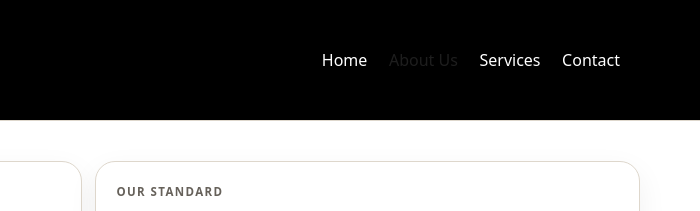
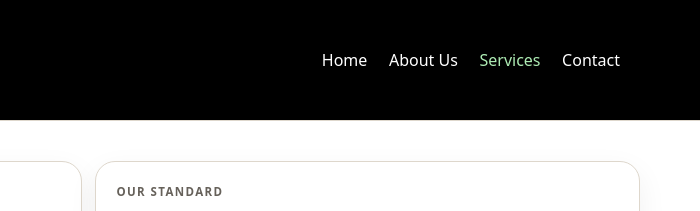
Before and after one commit to Aidan-Bourque/amari, a plain HTML site: page about.html in a window 1280 px wide. Shown: the top 211 px of the page, 580-1280 px from the left. Drawn offline with nearby package versions, Linux system fonts and the light colour scheme.

Commit message:
changed hover color

```diff
--- a/about.html
+++ b/about.html
@@ -24,10 +24,10 @@
             <a class="nav-link" href="index.html">Home</a>
             </li>
             <li class="nav-item">
-            <a class="nav-link active" aria-current="page" href="about.html">About Us</a>
+            <a class="nav-link" href="about.html">About Us</a>
             </li>
             <li class="nav-item">
-            <a class="nav-link" href="services.html">Services</a>
+            <a class="nav-link active" aria-current="page" href="services.html">Services</a>
             </li>
             <li class="nav-item">
             <a class="nav-link" href="contact.html">Contact</a>
@@ -36,7 +36,6 @@
         </div>
     </div>
     </nav>
-
     <main class="page-shell">
         <section class="about-grid">
             <article class="about-card">
--- a/style.css
+++ b/style.css
@@ -70,7 +70,7 @@
 
 .nav-link:hover,
 .nav-link.active {
-    color: var(--text) !important;
+    color: rgb(173, 235, 179)!important;
 }
 
 .navbar-toggler {
```
